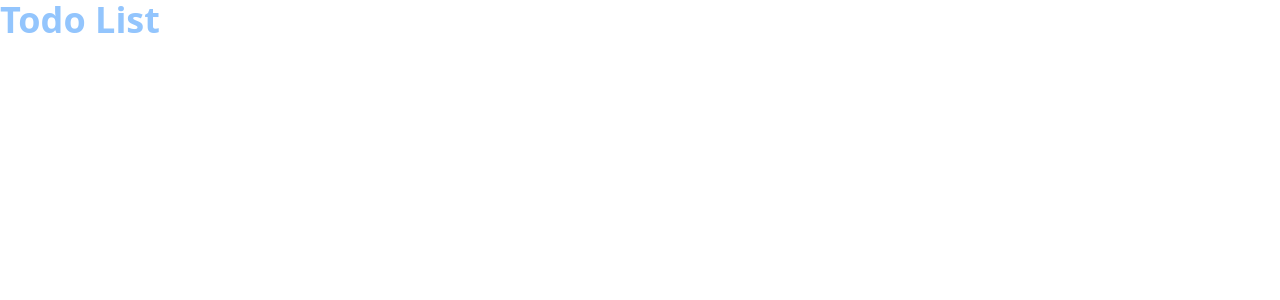
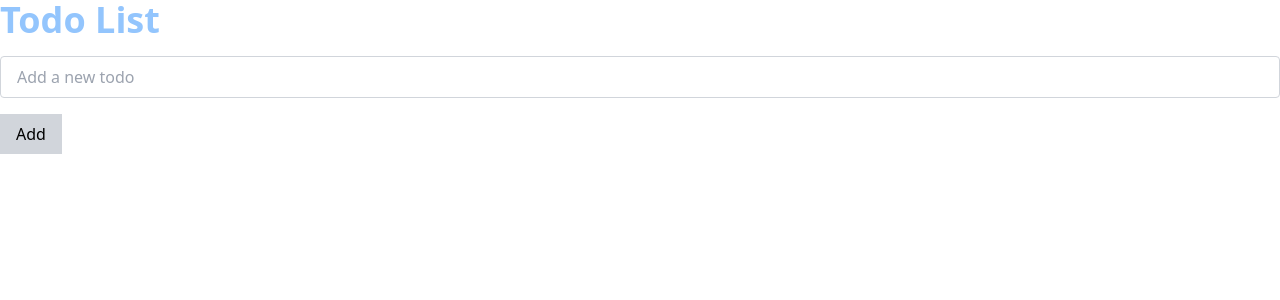
Before and after one commit to carolinejeppesen/todo-nuxt3, a Nuxt app: page / in a window 1280 px wide. Shown: the top 300 px of the page. Built offline with nearby package versions, Linux system fonts and the light colour scheme.

Commit message:
implement basic Todo List functionality with task addition

```diff
--- a/pages/index.vue
+++ b/pages/index.vue
@@ -1,5 +1,24 @@
 <template>
     <div>
         <h1 class="text-4xl font-bold text-blue-300">Todo List</h1>
+        <input v-model="newTask" class="border border-gray-300 rounded px-4 py-2 mt-4 w-full" placeholder="Add a new todo" />
+        <button @click="addTask" class="bg-gray-300 px-4 py-2 mt-4">Add</button>
+        <ul>
+            <li v-for="(task, index) in tasks" :key="index">
+                {{ task.text }}
+            </li>
+        </ul>
     </div>
 </template>
+
+<script setup>
+const tasks = ref([])
+const newTask = ref('')
+
+const addTask = () => {
+  if (newTask.value.trim()) {
+    tasks.value.push({ text: newTask.value.trim(), done: false, editing: false })
+    newTask.value = ''
+  }
+}
+</script>
```
